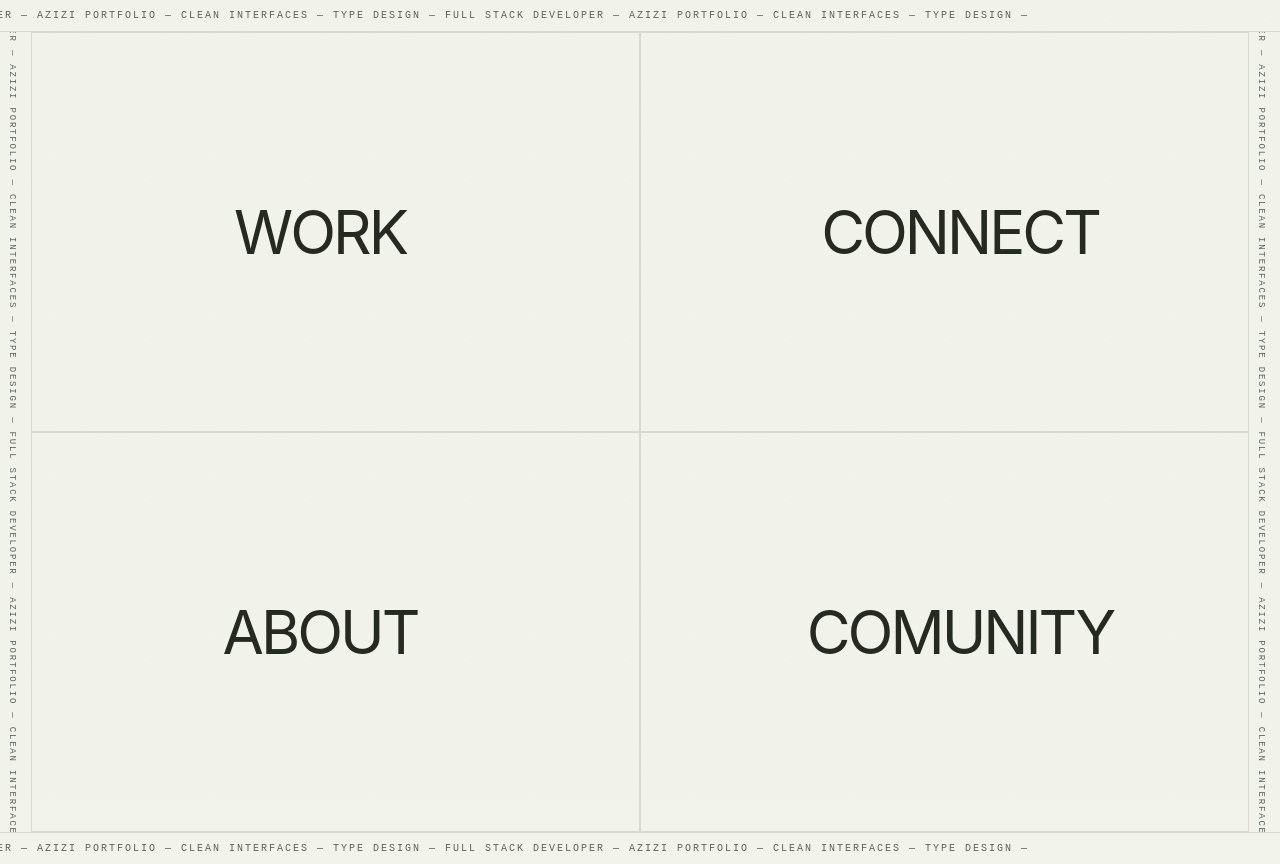
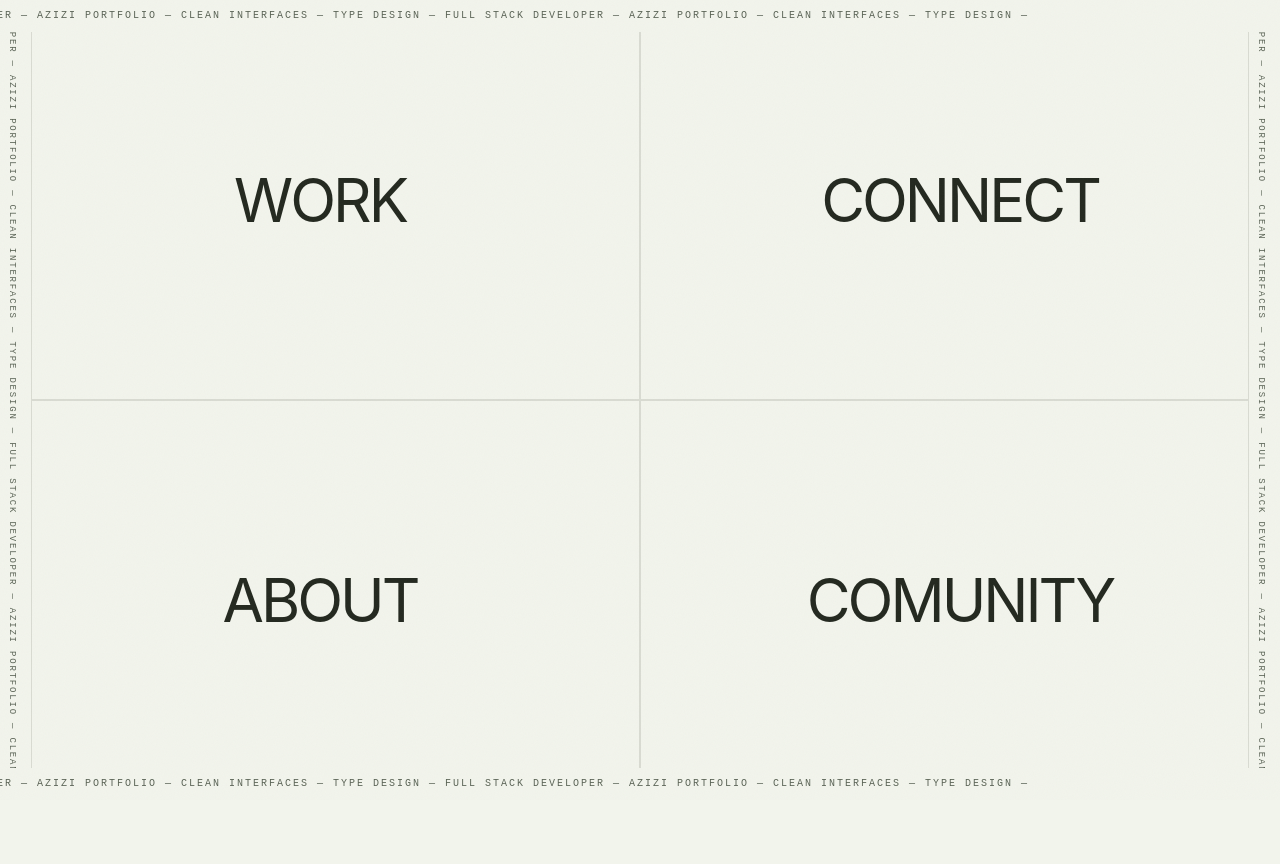
Before and after one commit to Abdulzizi/svelte-portfolio, a SvelteKit app: page / in a window 1280 px wide. After the commit the page ends 800 px from the top, so only its background shows below. Built offline with nearby package versions, Linux system fonts and the light colour scheme.

Commit message:
marquee z-10 above grid z-0; hover z-5

```diff
--- a/src/routes/+page.svelte
+++ b/src/routes/+page.svelte
@@ -1,7 +1,7 @@
 <script lang="ts">
 </script>
 
-<main class="min-h-[100dvh] bg-[var(--bg)] text-[var(--ink)] relative">
+<main class="min-h-[100dvh] overflow-hidden bg-[var(--bg)] text-[var(--ink)] relative">
 	<style>
 		.grid-wrap { display: flex; flex-wrap: wrap; }
 		.grid-section { flex: 1 1 50%; transition: flex 0.45s ease; min-height: 50vh; }
@@ -10,7 +10,7 @@
 	</style>
 
 	<!-- Top marquee -->
-	<div class="overflow-hidden border-b border-[var(--line)] bg-[var(--bg)] h-8 shrink-0" aria-hidden="true">
+	<div class="absolute top-0 left-0 right-0 overflow-hidden bg-[var(--bg)] h-8 z-10" aria-hidden="true">
 		<div class="inline-block font-mono text-[10px] uppercase tracking-[0.2em] h-full leading-8 whitespace-nowrap animate-scroll-left" style="color: var(--ink-dim); animation: scroll-left 20s linear infinite;">
 			FULL STACK DEVELOPER — AZIZI PORTFOLIO — CLEAN INTERFACES — TYPE DESIGN — FULL STACK DEVELOPER — AZIZI PORTFOLIO — CLEAN INTERFACES — TYPE DESIGN —
 		</div>
@@ -35,7 +35,7 @@
 		</div>
 	</div>
 
-	<div class="grid-wrap min-h-[100dvh]">
+	<div class="grid-wrap min-h-[100dvh] z-0">
 		<a href="#work" class="grid-section relative flex items-center justify-center border-[1px] border-[var(--line)] p-12 hover:bg-[var(--surface)]">
 			<h2 class="font-hand text-4xl md:text-6xl tracking-tighter">WORK</h2>
 		</a>
@@ -51,7 +51,7 @@
 	</div>
 
 	<!-- Bottom marquee -->
-	<div class="overflow-hidden border-t border-[var(--line)] bg-[var(--bg)] h-8 shrink-0" aria-hidden="true">
+	<div class="absolute bottom-0 left-0 right-0 overflow-hidden bg-[var(--bg)] h-8 z-10" aria-hidden="true">
 		<div class="inline-block font-mono text-[10px] uppercase tracking-[0.2em] h-full leading-8 whitespace-nowrap animate-scroll-left" style="color: var(--ink-dim); animation: scroll-left 20s linear infinite;">
 			FULL STACK DEVELOPER — AZIZI PORTFOLIO — CLEAN INTERFACES — TYPE DESIGN — FULL STACK DEVELOPER — AZIZI PORTFOLIO — CLEAN INTERFACES — TYPE DESIGN —
 		</div>
```
